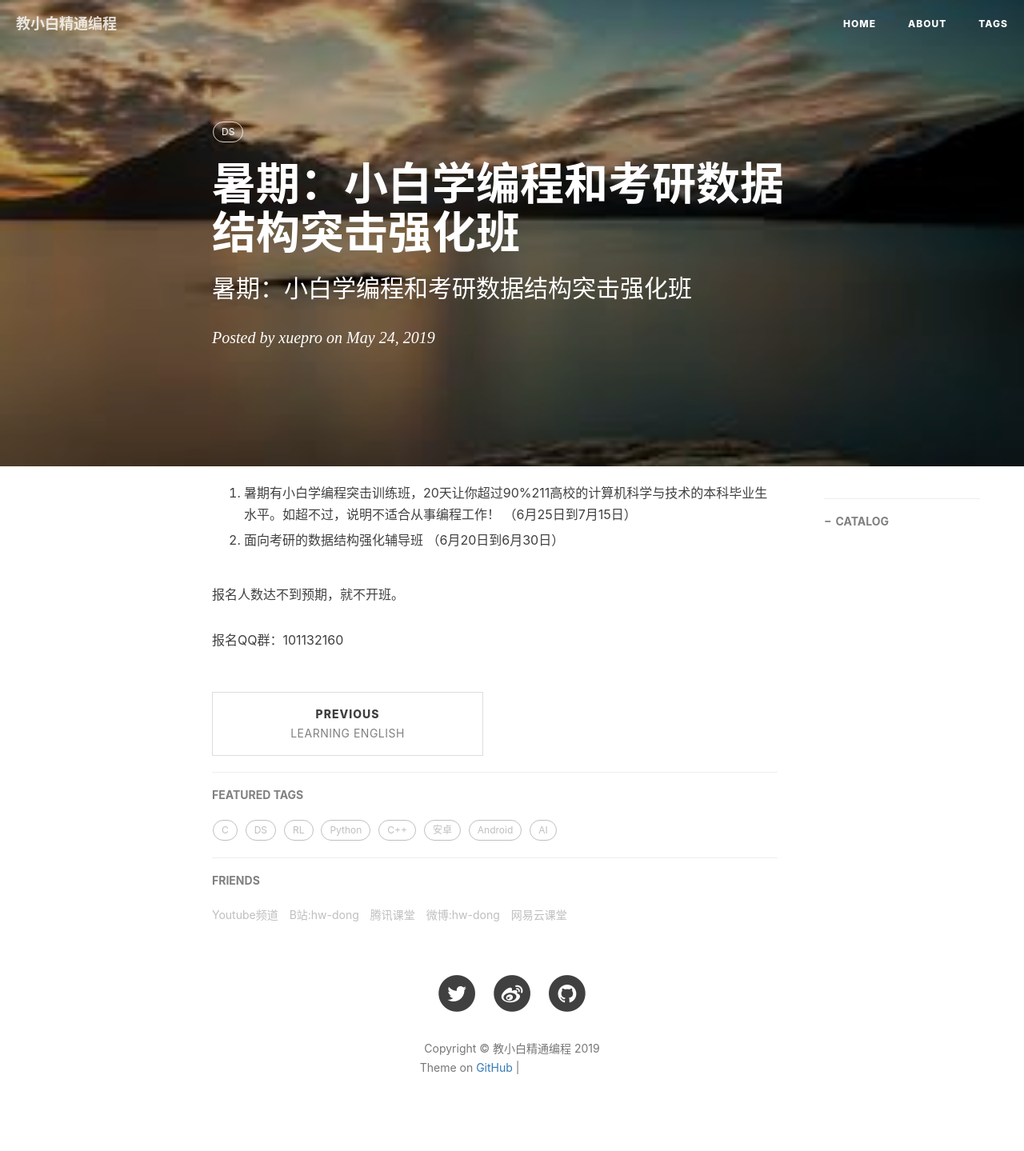
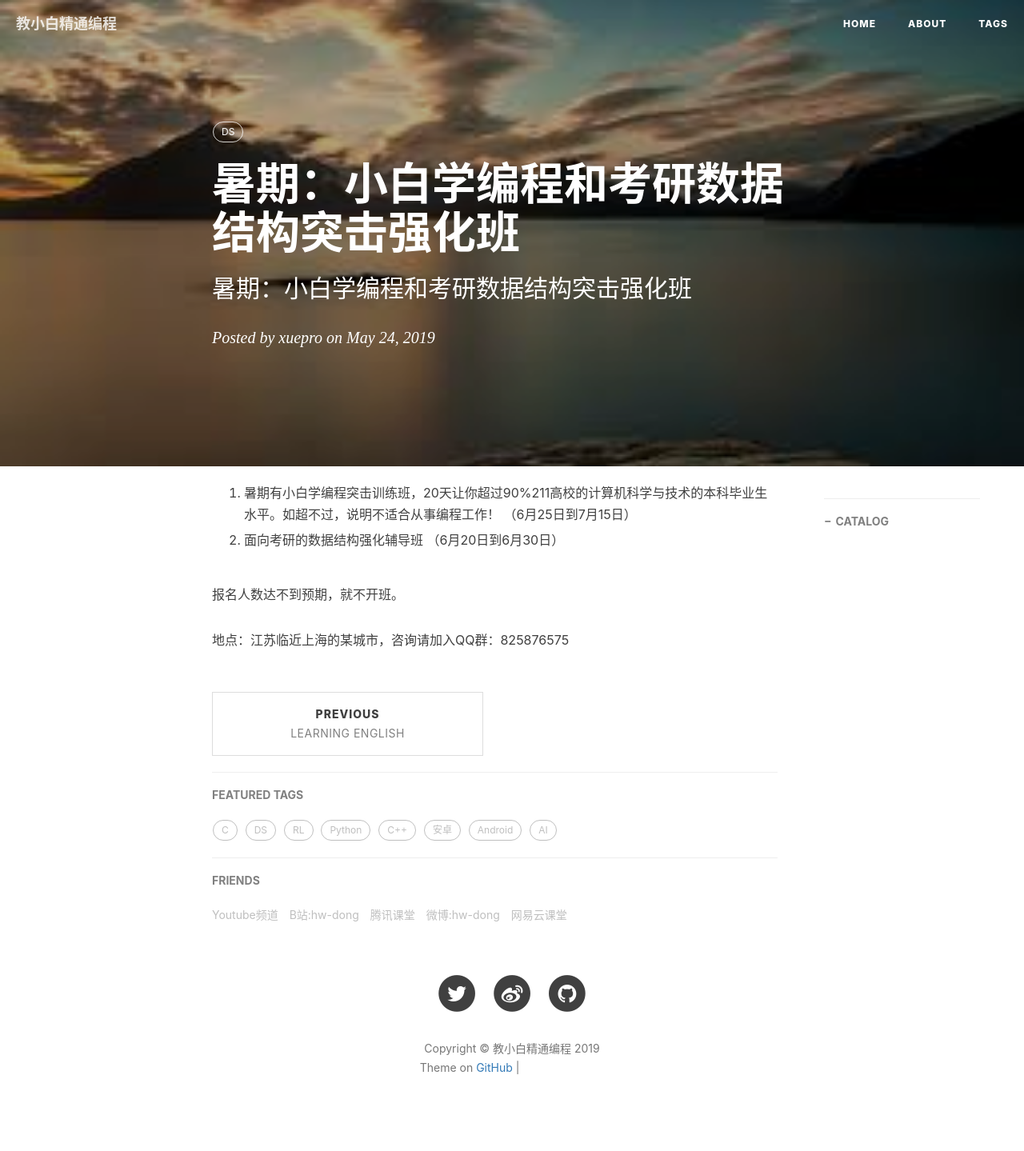
Before and after one commit to xuepro/xuepro.github.io, a Jekyll site: the page built from _posts/2019-05-25-暑期：小白学编程和考研数据结构突击强化班 .md, in a window 1280 px wide. Shown: the whole page at 80% size. Built offline with Jekyll 4.4.1, drawn with Linux system fonts in a browser that asks for light colours; nearby versions of some CDN libraries; comment, search, counter and statistics services are not loaded; grey boxes are pictures that could not be loaded.

Commit message:
Update 2019-05-25-暑期：小白学编程和考研数据结构突击强化班 .md

```diff
--- a/_posts/2019-05-25-暑期：小白学编程和考研数据结构突击强化班 .md
+++ b/_posts/2019-05-25-暑期：小白学编程和考研数据结构突击强化班 .md
@@ -21,5 +21,4 @@ tags:
 
 报名人数达不到预期，就不开班。
 
-
-报名QQ群：101132160
+地点：江苏临近上海的某城市，咨询请加入QQ群：825876575
```
